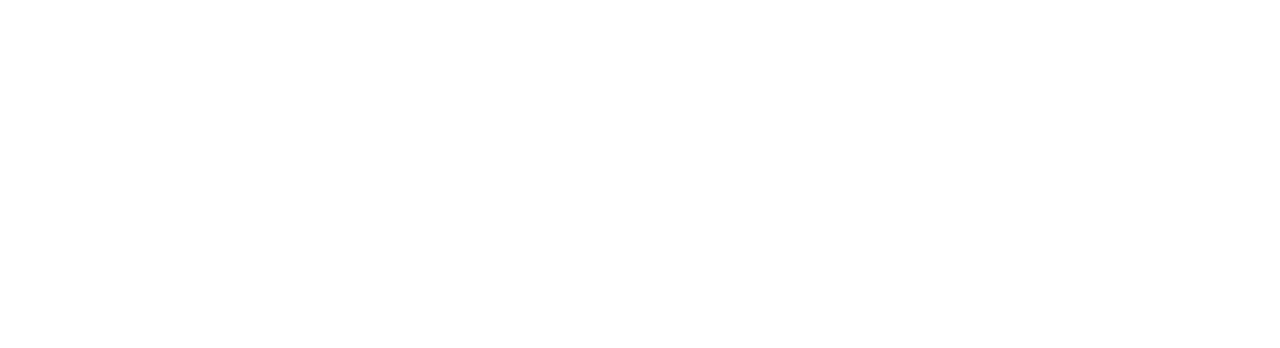
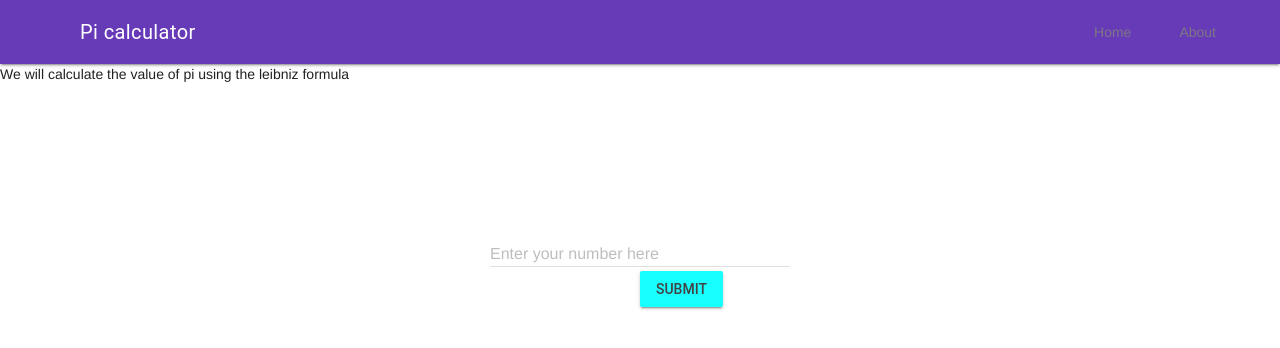
Before and after one commit to SHH-ICS/weekly-5-Audrey-sirnik, a plain HTML site: page index.html in a window 1280 px wide. Drawn offline with nearby package versions, Linux system fonts and the light colour scheme.

Commit message:
index started

```diff
--- a/index.html
+++ b/index.html
@@ -8,12 +8,51 @@
     <script defer src="https://code.getmdl.io/1.3.0/material.min.js"></script>
 
   </head>
+  <body>
+  <!-- Always shows a header, even in smaller screens. -->
+  <div class="mdl-layout mdl-js-layout mdl-layout--fixed-header">
+    <header class="mdl-layout__header">
+      <div class="mdl-layout__header-row">
+        <!-- Title -->
+        <span class="mdl-layout-title">Pi calculator</span>
+        <!-- Add spacer, to align navigation to the right -->
+        <div class="mdl-layout-spacer"></div>
+        <!-- Navigation -->
+        <nav class="mdl-navigation">
+          <a class="mdl-navigation__link" href="" style="color:gray">Home</a>
+          <a class="mdl-navigation__link" href="" style="color:gray">About</a>
+        </nav>
+      </div>
+    </header>
 
-  <body>
+    <div class="mdl-layout__drawer">
+      <span class="mdl-layout-title">Pi calculator</span>
+      <nav class="mdl-navigation">
+        <a class="mdl-navigation__link" href="">Home</a>
+        <a class="mdl-navigation__link" href="">About</a>
+      </nav>
+    </div>
 
+    <main class="mdl-layout__content">
+      <div class="page-content">We will calculate the value of pi using the leibniz formula<div>
+    </main>
+  </div>
     <form name="myForm" action="handler.php" method="POST">
-
+      <br><br><br><br><br><br><br><br><br><br><br>
+      <center>
+      <!-- Textfield with Floating Label -->
+      <form action="#">
+        <div class="mdl-textfield mdl-js-textfield mdl-textfield--floating-label">
+          <input class="mdl-textfield__input" type="text" id="sample3">
+          <label class="mdl-textfield__label" for="sample3">Enter your number here</label>
+          <br><br>
+          <!-- Accent-colored raised button -->
+          <button class="mdl-button mdl-js-button mdl-button--raised mdl-button--accent">
+            submit
+          </button>
+      </center>
+        </div>
+      </form>
     </form>
-
   </body>
 </html>
```
